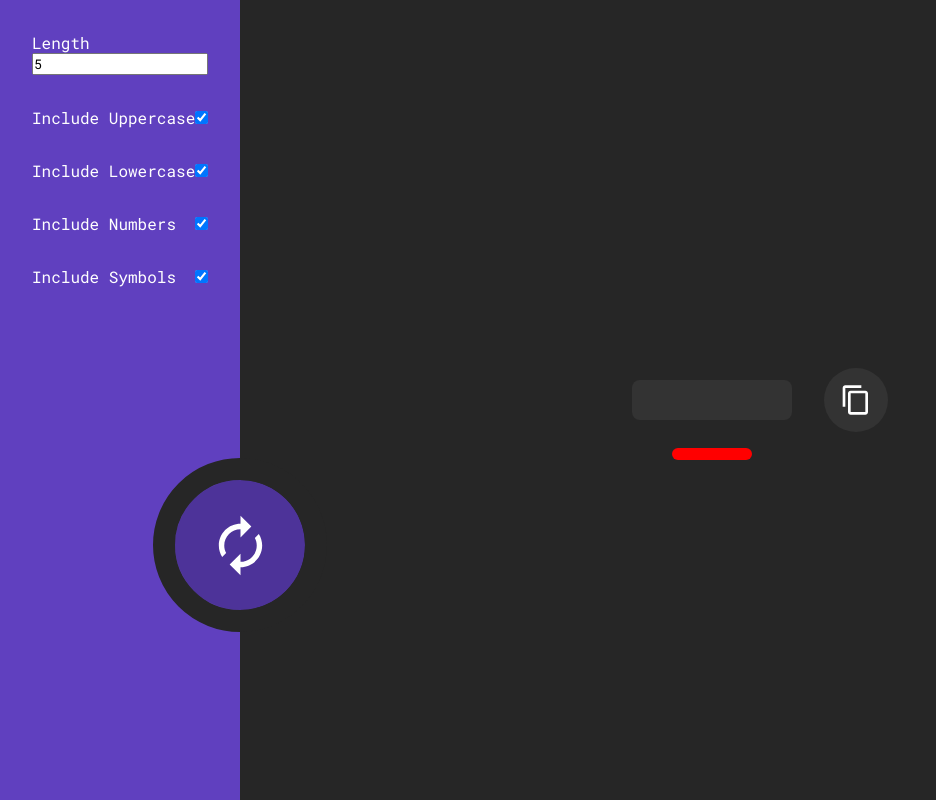
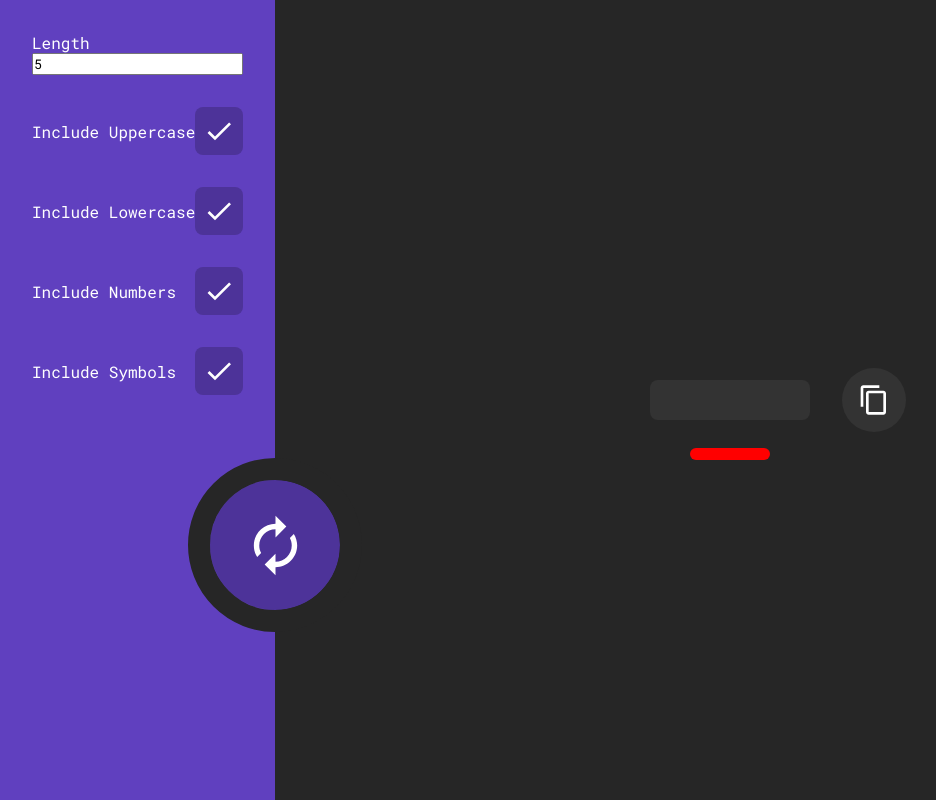
Before and after one commit to liquidwater0/password-generator, a React (Vite) app: page / in a window 1280 px wide. Shown: the whole page, without its empty margins (0-936 px from the left). Built offline with nearby package versions, Linux system fonts and the light colour scheme.

Commit message:
make and style checkbox component

```diff
--- a/src/App.tsx
+++ b/src/App.tsx
@@ -1,13 +1,14 @@
 import "./scss/App.scss";
 import { ACTIONS, MIN_LENGTH, MAX_LENGTH, usePassword } from "./context/PasswordContext";
 import { Autorenew, ContentCopy } from '@mui/icons-material';
+import Checkbox from "./components/Checkbox";
 
 function App() {
 	const { state, dispatch, generatePassword, copyPassword } = usePassword();
 	const { password, passwordLength, includeUppercase, includeLowercase, includeNumbers, includeSymbols } = state;
 
 	return (
-		<>
+		<main>
 			<aside className="side-bar">
 				<form onSubmit={event => event.preventDefault()}>
 					<ul>
@@ -20,51 +21,57 @@ function App() {
 									min={MIN_LENGTH}
 									max={MAX_LENGTH}
 									value={passwordLength}
-									onChange={event => dispatch({ type: ACTIONS.UPDATE_PASSWORD_LENGTH, payload: event.target.valueAsNumber })}
+									onChange={event => {
+										dispatch({ type: ACTIONS.UPDATE_PASSWORD_LENGTH, payload: event.target.valueAsNumber });
+									}}
 								/>
 							</div>
 						</li>
 						<li>
 							<div className="form-checkbox-item">
 								<label htmlFor="uppercaseCheckbox">Include Uppercase</label>
-								<input
-									className='checkbox'
-									type="checkbox"
-									checked={includeUppercase}
-									onChange={event => dispatch({ type: ACTIONS.UPDATE_INCLUDE_UPPERCASE, payload: event.target.checked })}
+								<Checkbox
+									id="uppercaseCheckbox"
+									defaultChecked={includeUppercase}
+									onChange={event => {
+										dispatch({ type: ACTIONS.UPDATE_INCLUDE_UPPERCASE, payload: (event.target as HTMLInputElement).checked });
+									}}
 								/>
 							</div>
 						</li>
 						<li>
 							<div className="form-checkbox-item">
-								<label htmlFor="uppercaseCheckbox">Include Lowercase</label>
-								<input
-									className='checkbox'
-									type="checkbox"
-									checked={includeLowercase}
-									onChange={event => dispatch({ type: ACTIONS.UPDATE_INCLUDE_LOWERCASE, payload: event.target.checked })}
+								<label htmlFor="lowercaseCheckbox">Include Lowercase</label>
+								<Checkbox
+									id="lowercaseCheckbox"
+									defaultChecked={includeLowercase}
+									onChange={event => {
+										dispatch({ type: ACTIONS.UPDATE_INCLUDE_LOWERCASE, payload: (event.target as HTMLInputElement).checked });
+									}}
 								/>
 							</div>
 						</li>
 						<li>
 							<div className="form-checkbox-item">
-								<label htmlFor="uppercaseCheckbox">Include Numbers</label>
-								<input
-									className='checkbox'
-									type="checkbox"
-									checked={includeNumbers}
-									onChange={event => dispatch({ type: ACTIONS.UPDATE_INCLUDE_NUMBERS, payload: event.target.checked })}
+								<label htmlFor="numbersCheckbox">Include Numbers</label>
+								<Checkbox
+									id="numbersCheckbox"
+									defaultChecked={includeNumbers}
+									onChange={event => {
+										dispatch({ type: ACTIONS.UPDATE_INCLUDE_NUMBERS, payload: (event.target as HTMLInputElement).checked });
+									}}
 								/>
 							</div>
 						</li>
 						<li>
 							<div className="form-checkbox-item">
-								<label htmlFor="uppercaseCheckbox">Include Symbols</label>
-								<input
-									className='checkbox'
-									type="checkbox"
-									checked={includeSymbols}
-									onChange={event => dispatch({ type: ACTIONS.UPDATE_INCLUDE_SYMBOLS, payload: event.target.checked })}
+								<label htmlFor="symbolsCheckbox">Include Symbols</label>
+								<Checkbox
+									id="symbolsCheckbox"
+									defaultChecked={includeSymbols}
+									onChange={event => {
+										dispatch({ type: ACTIONS.UPDATE_INCLUDE_SYMBOLS, payload: (event.target as HTMLInputElement).checked });
+									}}
 								/>
 							</div>
 						</li>
@@ -92,7 +99,7 @@ function App() {
 					<ContentCopy/>
 				</button>
 			</div>
-		</>
+		</main>
 	)
 }
 
--- /dev/null
+++ b/src/components/Checkbox.tsx
@@ -0,0 +1,45 @@
+import { useState, useEffect, useRef, HTMLAttributes } from 'react';
+import { Check } from '@mui/icons-material';
+
+type CheckboxProps = {
+    id: string
+} & HTMLAttributes<HTMLInputElement>;
+
+export default function Checkbox({ id, ...props }: CheckboxProps) {
+    const [checked, setChecked] = useState<boolean>(false);
+    const inputRef = useRef<HTMLInputElement>(null!);
+
+    useEffect(() => {
+        setChecked(inputRef.current.checked);
+    }, []);
+
+    function handleCheckboxClick() {
+        inputRef.current.click();
+        setChecked(inputRef.current.checked);
+    }
+
+    return (
+        <div>
+            <button
+                className={`checkbox ${checked ? "checked" : ""}`}
+                onClick={handleCheckboxClick}
+                aria-label='checkbox'
+                aria-checked={checked}
+                aria-controls={id}
+            >
+                <div className="check">
+                    <Check/>
+                </div>
+            </button>
+
+            <input
+                type="checkbox"
+                style={{ display: "none" }}
+                ref={inputRef}
+                aria-hidden="true"
+                id={id}
+                { ...props }
+            />
+        </div>
+    );
+}
--- a/src/scss/App.scss
+++ b/src/scss/App.scss
@@ -1,3 +1,4 @@
+@use "./checkbox" as *;
 @import url('https://fonts.googleapis.com/css2?family=Roboto+Mono:ital,wght@0,100;0,200;0,300;0,400;0,500;0,600;0,700;1,100;1,200;1,300;1,400;1,500;1,600;1,700&display=swap');
 
 *, *::before, *::after {
@@ -19,11 +20,11 @@
     --theme-text: white;
 }
 
-html, body, #root {
+html, body, #root, main {
     height: 100%;
 }
 
-#root {
+main {
     display: grid;
     grid-template-columns: max-content 1fr;
 }
--- /dev/null
+++ b/src/scss/_checkbox.scss
@@ -0,0 +1,28 @@
+.checkbox {
+    display: flex;
+    justify-content: center;
+    align-items: center;
+    background-color: var(--primary-color-2);
+    color: white;
+    font-size: 2rem;
+    width: 1.5em;
+    height: 1.5em;
+    border-radius: 0.25em;
+    transition: background-color 250ms;
+
+    .check svg {
+        display: flex;
+        justify-content: center;
+        align-items: center;
+        font-size: 1em;
+        display: none;
+    }
+
+    &.checked svg {
+        display: block;
+    }
+
+    &:hover {
+        background-color: var(--primary-color-3);
+    }
+}
```
